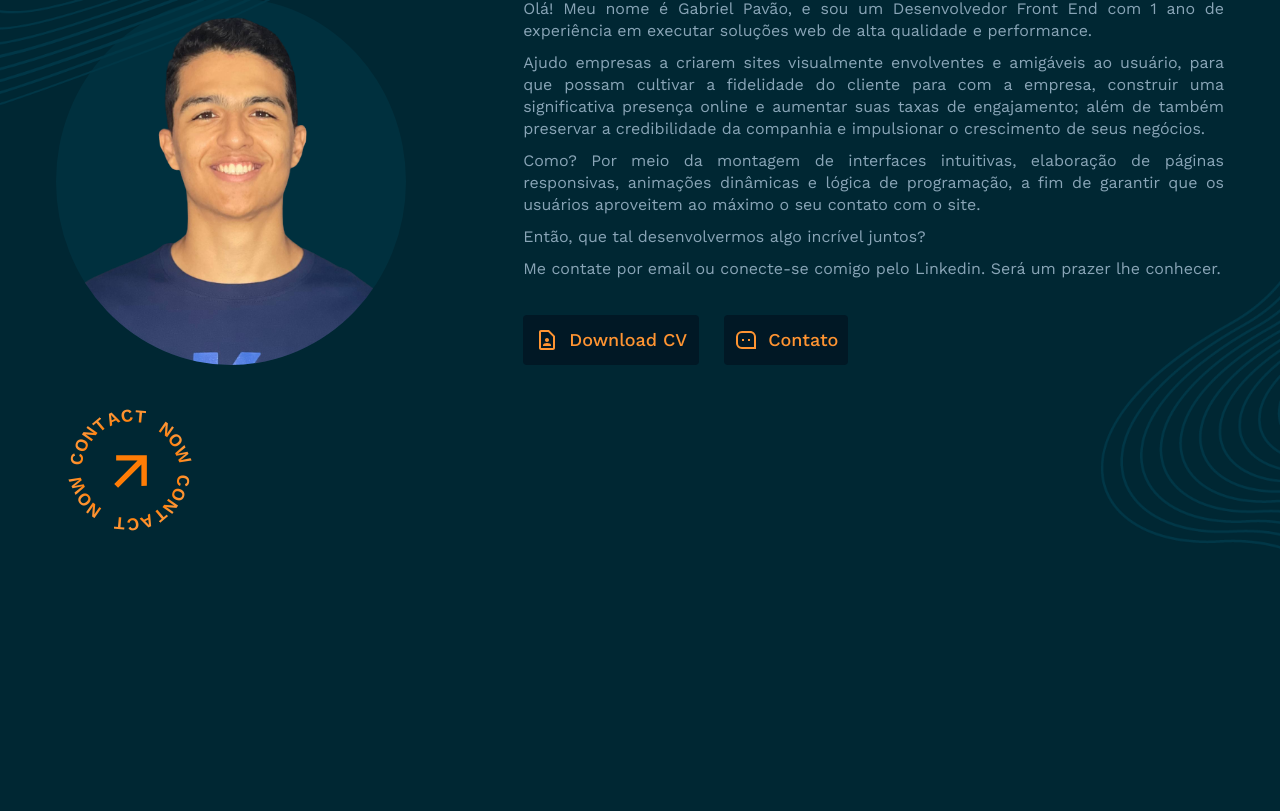
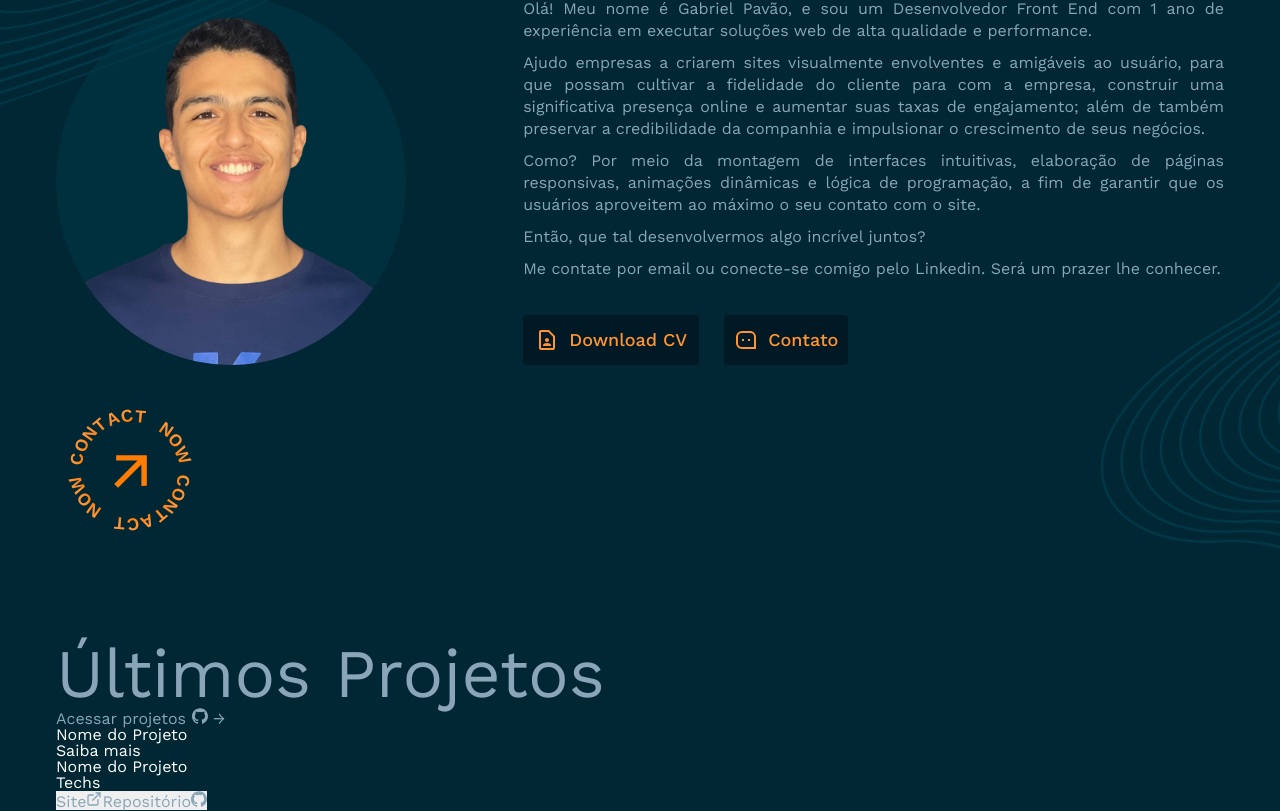
Before and after one commit to gabrielgpavao/gabriel-frontend-portfolio-app, a React (Vite) app: page / in a window 1280 px wide. Shown: the part 960-1771 px from the top of the page. Before the commit the page ends 1600 px from the top, so only its background shows below. Built offline with nearby package versions, Linux system fonts and the light colour scheme.

Commit message:
feat: Projects section basic HTML

```diff
--- a/src/pages/Portfolio/Portfolio.tsx
+++ b/src/pages/Portfolio/Portfolio.tsx
@@ -1,6 +1,7 @@
 import React from 'react';
 import { About } from './components/About/About';
 import { Home } from './components/Home/Home';
+import { Technologies } from './components/Technologies/Technologies';
 
 export interface iIdProps {
     id: string;
@@ -11,6 +12,7 @@ export function Portfolio(): JSX.Element {
 		<>
 			<Home id={'home'}/>
 			<About id={'about'}/>
+			<Technologies id={'projects'}/>
 		</>
 	);
 }
--- a/src/pages/Portfolio/components/About/StyledAbout.tsx
+++ b/src/pages/Portfolio/components/About/StyledAbout.tsx
@@ -80,8 +80,6 @@ export const StyledAbout = styled.section`
 
 	a:hover, button:hover {
 		transition: 0.3s;
-		/* height: 55px; */
-
 		background-color: var(--orange2);
 		color: var(--blue1);
 	}
--- a/src/pages/Portfolio/components/Home/StyledHome.ts
+++ b/src/pages/Portfolio/components/Home/StyledHome.ts
@@ -15,7 +15,7 @@ export const StyledHome = styled.section`
 		}
 	}
 
-	div figure {
+	figure {
 		height: 380px;
 		margin-right: 50px;
 
--- /dev/null
+++ b/src/pages/Portfolio/components/Technologies/Technologies.tsx
@@ -0,0 +1,44 @@
+import React from 'react'
+import { StyledContainer } from '../../../../styles/Container'
+import { StyledSectionTitle } from '../../../../styles/SectionTitle'
+import { iIdProps } from '../../Portfolio'
+import { ImGithub } from 'react-icons/im';
+import { FiExternalLink } from 'react-icons/fi';
+
+export function Technologies ({ id }: iIdProps): JSX.Element {
+	return (
+		<section id={id}>
+			<StyledContainer>
+				<StyledSectionTitle>Últimos Projetos</StyledSectionTitle>
+				<a href='https://github.com/gabrielgpavao'>Acessar projetos <ImGithub/> &rarr;</a>
+				<ul>
+					<li className='flipCard'>
+						<div className='flipCardInner'>
+							<div className='front'>
+								<h3>Nome do Projeto</h3>
+								<small>Saiba mais</small>
+							</div>
+
+							<div className='back'>
+								<h3>Nome do Projeto</h3>
+								<div>Techs</div>
+								<button>
+									<a href='' target={'_blank'}>
+										Site
+										<FiExternalLink/>
+									</a>
+								</button>
+								<button>
+									<a href='' target={'_blank'}>
+										Repositório
+										<ImGithub/>
+									</a>
+								</button>
+							</div>
+						</div>
+					</li>
+				</ul>
+			</StyledContainer>
+		</section>
+	)
+}
--- a/src/styles/Container.ts
+++ b/src/styles/Container.ts
@@ -1,6 +1,6 @@
 import styled from 'styled-components';
 
-export const StyledContainer = styled.div`
+export const StyledContainer = styled.main`
     width: 100%;
     max-width: 1200px;
     margin: 0 auto;
```
Also changed, not shown: src/assets/projectBg.png (added).
